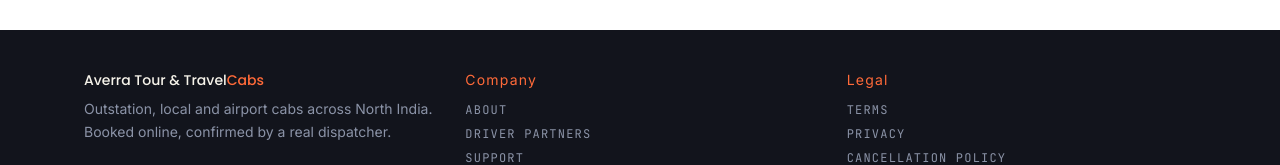
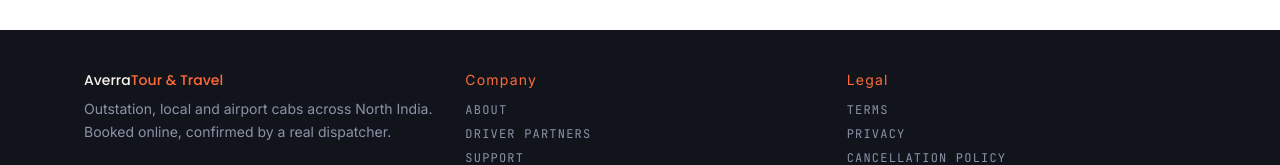
Before and after one commit to flipzartcare-averra/averra-frontend, a Next.js app: page / in a window 1280 px wide. Shown: the part 2988-3153 px from the top of the page. Built offline with nearby package versions, Linux system fonts and the light colour scheme; no server answers.

Commit message:
Update Footer.jsx

```diff
--- a/components/Footer.jsx
+++ b/components/Footer.jsx
@@ -3,7 +3,7 @@
     <footer className="bg-road mt-20">
       <div className="max-w-6xl mx-auto px-5 py-10 grid sm:grid-cols-3 gap-8">
         <div>
-          <p className="font-display text-paper text-sm mb-2">Averra Tour & Travel<span className="text-accent">Cabs</span></p>
+          <p className="font-display text-paper text-sm mb-2">Averra<span className="text-accent">Tour & Travel</span></p>
           <p className="font-body text-steel text-sm leading-relaxed">
             Outstation, local and airport cabs across North India. Booked
             online, confirmed by a real dispatcher.
```
